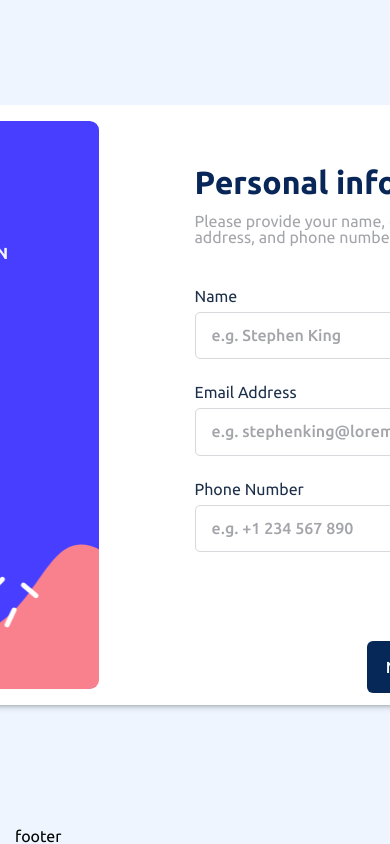
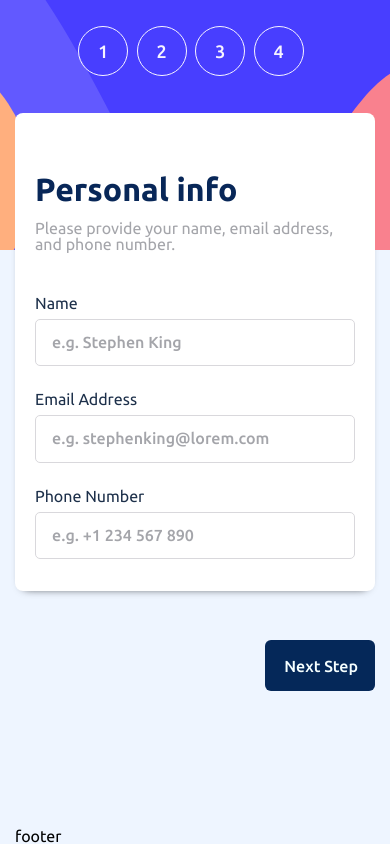
Before and after one commit to iskandar13abdurakhmonov/multi-step-form, a React (Create React App) app: page / in a window 390 px wide. Built offline with nearby package versions, Linux system fonts and the light colour scheme.

Commit message:
static mobile layout completed

```diff
--- a/src/components/Form/Form.module.css
+++ b/src/components/Form/Form.module.css
@@ -56,3 +56,24 @@
     display: flex;
     justify-content: right;
 }
+
+@media (max-width: 720px) {
+    .form {
+        margin: 113px 0 0 0;
+        padding: 60px 20px 32px 20px;
+        z-index: 10;
+        background-color: #fff;
+        border-radius: 8px;
+        position: relative;
+    }
+
+    .formMain {
+        margin: 0 0 0 0;
+    }
+
+    .formBottom {
+        position: absolute;
+        bottom: -100px;
+        right: 0;
+    }
+}
--- a/src/components/FormContainer/FormContainer.module.css
+++ b/src/components/FormContainer/FormContainer.module.css
@@ -9,3 +9,11 @@
     -webkit-box-shadow: 0px 4px 9px -6px rgba(0, 0, 0, 0.75);
     -moz-box-shadow: 0px 4px 9px -6px rgba(0, 0, 0, 0.75);
 }
+
+@media (max-width: 720px) {
+    .formContainer {
+        padding: 0;
+        flex-direction: column;
+    }
+
+}
--- a/src/components/Siderbar/Sidebar.module.css
+++ b/src/components/Siderbar/Sidebar.module.css
@@ -58,3 +58,41 @@
     font-weight: 700;
     color: #F7F4FF;
 }
+
+@media (max-width: 720px) {
+
+    .sidebar {
+        padding: 16px 0 0 0;
+        position: absolute;
+        top: 0;
+        left: 0;
+        width: 100%;
+        height: 250px;
+        display: flex;
+        justify-content: center;
+        max-width: 100%;
+        background-image: url('../../../public/images/bg-sidebar-mobile.svg');
+        border-radius: 0;
+    }
+
+    .stepList {
+        width: 60%;
+        height: 70px;
+        flex-direction: row;
+    }
+
+
+    .stepItem:not(:last-child) {
+        margin: 0 0 0 0;
+    }
+
+    .stepId {
+        margin: 0 0 0 0;
+        width: 50px;
+        height: 50px;
+    }
+
+    .stepFlex {
+        display: none;
+    }
+}
--- a/src/index.css
+++ b/src/index.css
@@ -55,6 +55,7 @@ body {
 
 .main {
     flex: 1 1 auto;
+    position: relative;
 }
 
 [class*="__container"] {
@@ -70,3 +71,19 @@ body {
     justify-content: center;
 
 }
+
+@media (max-width: 720px) {
+    .containerMain {
+        padding: 0 0 105px 0;
+    }
+
+    [class*="__container"] {
+        max-width: 1440px;
+        margin: 0;
+        padding: 0 15px;
+    }
+
+    .footer {
+        padding:100px 0 0 0;
+    }
+}
```
